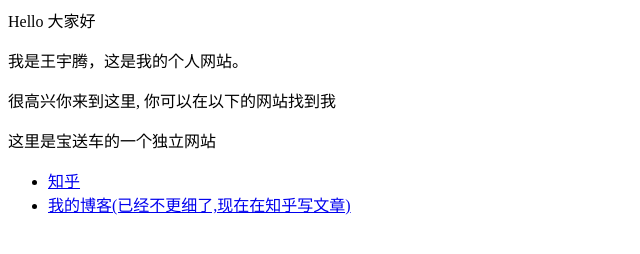
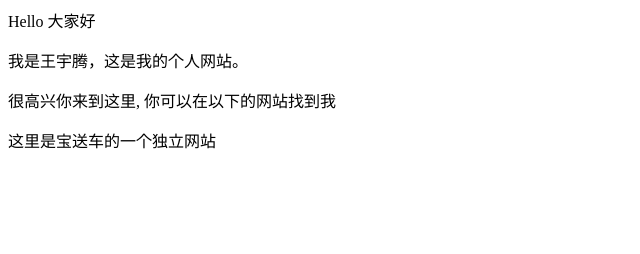
Before and after one commit to wangdada886/wangdada886.github.io, a plain HTML site: page index.html in a window 1280 px wide. Shown: the whole page, without its empty margins (0-640 px from the left). Drawn offline with Linux system fonts and the light colour scheme.

Commit message:
Update index.html

```diff
--- a/index.html
+++ b/index.html
@@ -4,6 +4,3 @@
 <p>这里是宝送车的一个独立网站</p>
 
 <ul>
-  <li> <a href="https://www.zhihu.com/people/AJLoveChina">知乎</a> </li>
-  <li> <a href="http://hejie.nigeerhuo.com">我的博客(已经不更细了,现在在知乎写文章)</a> </li>
-</ul>
```
